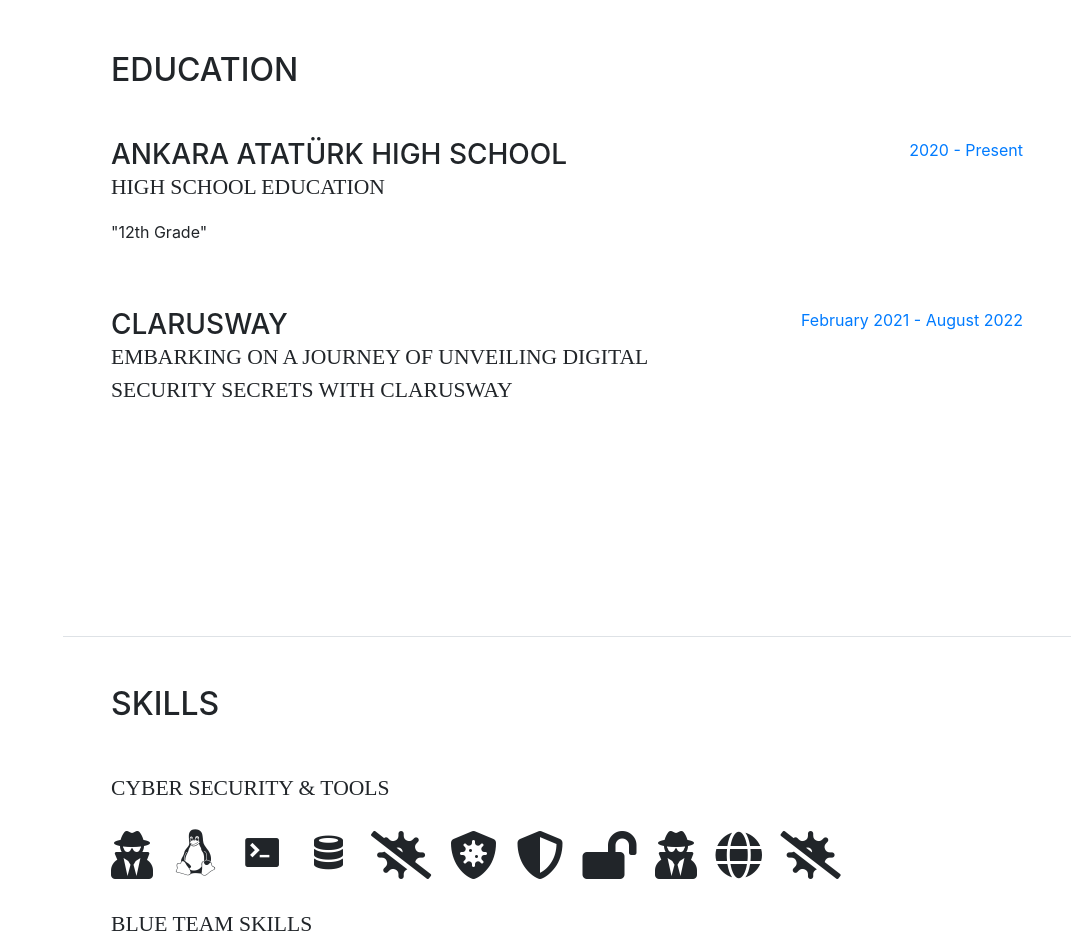
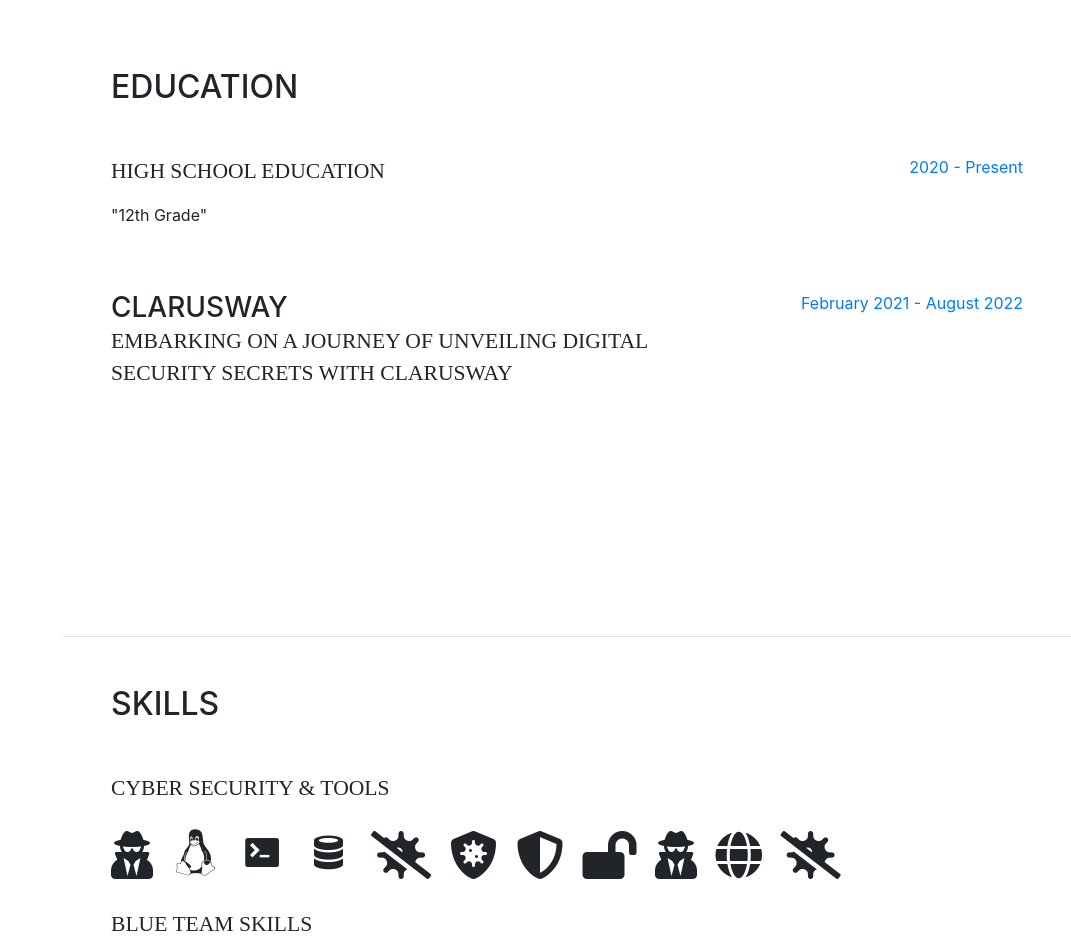
Before and after one commit to ardasoyluu/Portfolio-Arda, a website with bundled scripts: page resume/index.html in a window 1280 px wide. Shown: the part 2180-3118 px from the top of the page, without its empty margins (209-1280 px from the left). Built offline with nearby package versions, Linux system fonts and the light colour scheme; a web font is replaced by a local one.

Commit message:
Update index.html

```diff
--- a/resume/index.html
+++ b/resume/index.html
@@ -179,7 +179,6 @@
 
           <div class="resume-item d-flex flex-column flex-md-row mb-5">
             <div class="resume-content mr-auto">
-              <h3 class="mb-0">Ankara Atatürk High School</h3>
               <div class="subheading mb-3">High School Education</div>
               <div>"12th Grade"</div>
               <p></p>
```
